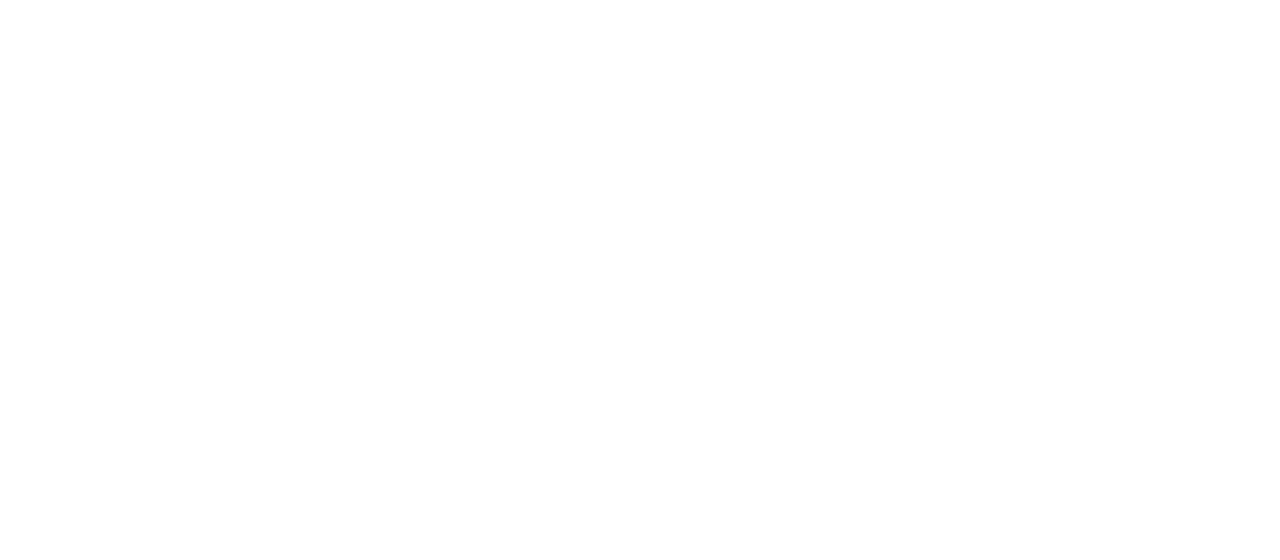
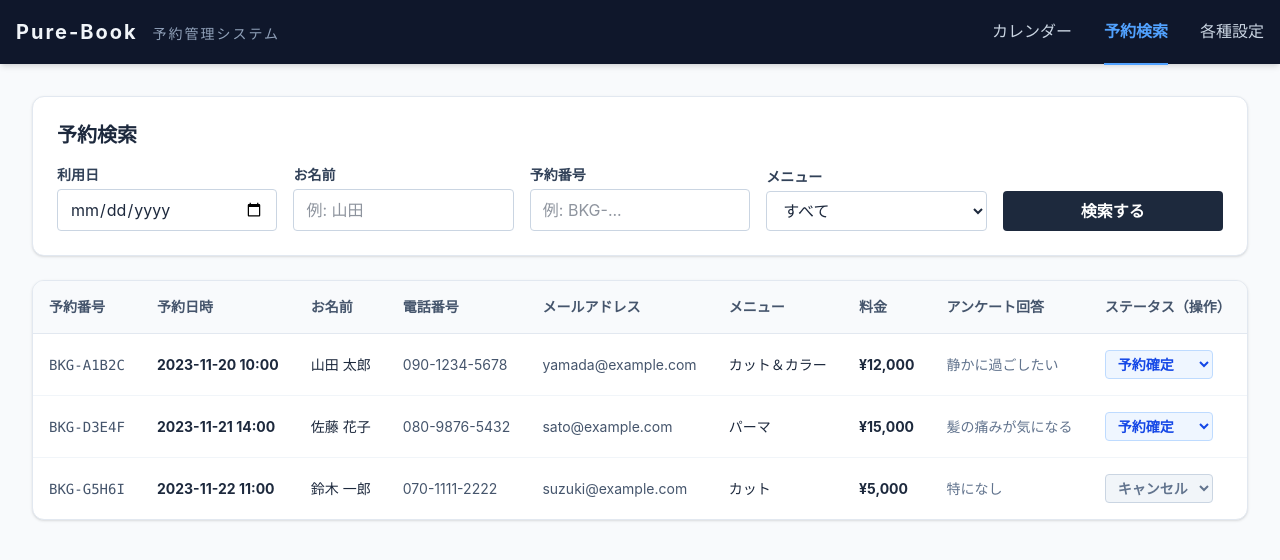
Before and after one commit to consolelogkochan/pure-book, a React (Vite) app in the folder frontend/: page /admin/search in a window 1280 px wide. Before the commit this address had no page. Shown: the top 560 px of the page. Built offline with nearby package versions, Linux system fonts and the light colour scheme.

Commit message:
feat: 管理者用予約検索および一覧テーブルUIの作成

```diff
--- a/frontend/src/App.tsx
+++ b/frontend/src/App.tsx
@@ -4,7 +4,7 @@
 import { BookingWizard } from './pages/BookingWizard'; // 👈 追加
 import { BookingSearch } from './pages/BookingSearch'; // 👈 新しく追加
 import { AdminCalendar } from './pages/AdminCalendar'; // 👈 追加
-
+import { AdminSearch } from './pages/AdminSearch'; // 👈 追加
 
 // ==========================================
 // アプリの骨組み（ルーティング設定）
@@ -35,6 +35,7 @@
         {/* 管理者向け画面（AdminLayout側でヘッダー等を持っているため、そのまま表示） */}
         <Route path="/admin/calendar" element={<AdminCalendar />} />
         {/* 今後ここに追加していきます： <Route path="/admin/search" element={<AdminSearch />} /> */}
+        <Route path="/admin/search" element={<AdminSearch />} />
       </Routes>
     </BrowserRouter>
   );
--- a/frontend/src/pages/AdminCalendar.tsx
+++ b/frontend/src/pages/AdminCalendar.tsx
@@ -151,7 +151,7 @@
               </select>
             </div>
 
-            {/* 事実としていただいた、重要な店舗用メモ欄 */}
+            {/* 店舗用メモ欄 */}
             <div>
               <label className="block text-sm font-bold text-slate-700 mb-1">店舗用メモ（お客様には非公開）</label>
               <textarea
--- /dev/null
+++ b/frontend/src/pages/AdminSearch.tsx
@@ -0,0 +1,124 @@
+import { useForm } from 'react-hook-form';
+import { AdminLayout } from '../layouts/AdminLayout';
+
+// 検索フォームの型定義
+interface SearchFormInputs {
+  date: string;
+  name: string;
+  reference: string;
+  menu: string;
+  status: string;
+}
+
+export const AdminSearch = () => {
+  // react-hook-formを導入！
+  const { register, handleSubmit } = useForm<SearchFormInputs>();
+
+  // 検索ボタンが押された時の処理
+  const onSubmit = (data: SearchFormInputs) => {
+    // 今回はガワの作成なので、コンソールに出力するだけ
+    console.log('検索実行（APIへ送信するデータ）:', data);
+    alert('検索を実行しました（コンソールを確認してください）');
+  };
+
+  // 一覧表示用のモックデータ（指定された全9項目）
+  const mockResults = [
+    { id: 1, ref: 'BKG-A1B2C', date: '2023-11-20 10:00', name: '山田 太郎', phone: '090-1234-5678', email: 'yamada@example.com', menu: 'カット＆カラー', price: '¥12,000', survey: '静かに過ごしたい', status: 'confirmed' },
+    { id: 2, ref: 'BKG-D3E4F', date: '2023-11-21 14:00', name: '佐藤 花子', phone: '080-9876-5432', email: 'sato@example.com', menu: 'パーマ', price: '¥15,000', survey: '髪の痛みが気になる', status: 'confirmed' },
+    { id: 3, ref: 'BKG-G5H6I', date: '2023-11-22 11:00', name: '鈴木 一郎', phone: '070-1111-2222', email: 'suzuki@example.com', menu: 'カット', price: '¥5,000', survey: '特になし', status: 'cancelled' },
+  ];
+
+  return (
+    <AdminLayout>
+      <div className="space-y-6">
+
+        {/* ==========================================
+            上部：検索フィルターUI (react-hook-form使用)
+            ========================================== */}
+        <div className="bg-white rounded-xl shadow-sm border border-slate-200 p-6">
+          <h2 className="text-xl font-bold text-slate-800 mb-4">予約検索</h2>
+
+          <form onSubmit={handleSubmit(onSubmit)} className="grid grid-cols-1 md:grid-cols-3 lg:grid-cols-5 gap-4 items-end">
+            <div>
+              <label className="block text-sm font-bold text-slate-700 mb-1">利用日</label>
+              <input type="date" {...register('date')} className="w-full border border-slate-300 rounded px-3 py-2" />
+            </div>
+            <div>
+              <label className="block text-sm font-bold text-slate-700 mb-1">お名前</label>
+              <input type="text" {...register('name')} placeholder="例: 山田" className="w-full border border-slate-300 rounded px-3 py-2" />
+            </div>
+            <div>
+              <label className="block text-sm font-bold text-slate-700 mb-1">予約番号</label>
+              <input type="text" {...register('reference')} placeholder="例: BKG-..." className="w-full border border-slate-300 rounded px-3 py-2" />
+            </div>
+            <div>
+              <label className="block text-sm font-bold text-slate-700 mb-1">メニュー</label>
+              <select {...register('menu')} className="w-full border border-slate-300 rounded px-3 py-2 bg-white">
+                <option value="">すべて</option>
+                <option value="cut">カット</option>
+                <option value="color">カラー</option>
+              </select>
+            </div>
+            <button type="submit" className="w-full bg-slate-800 text-white font-bold py-2 px-4 rounded hover:bg-slate-700 transition">
+              検索する
+            </button>
+          </form>
+        </div>
+
+        {/* ==========================================
+            下部：検索結果一覧テーブルUI
+            ========================================== */}
+        <div className="bg-white rounded-xl shadow-sm border border-slate-200 overflow-hidden">
+          {/* 伊崎さんの推論！横幅がはみ出た時だけスクロールさせる最強のクラス */}
+          <div className="overflow-x-auto">
+            {/* whitespace-nowrap で文字の自動改行を防ぎ、表をきれいに保つ */}
+            <table className="w-full text-left border-collapse whitespace-nowrap min-w-300">
+              <thead className="bg-slate-50 border-b border-slate-200">
+                <tr>
+                  <th className="p-4 font-bold text-sm text-slate-600">予約番号</th>
+                  <th className="p-4 font-bold text-sm text-slate-600">予約日時</th>
+                  <th className="p-4 font-bold text-sm text-slate-600">お名前</th>
+                  <th className="p-4 font-bold text-sm text-slate-600">電話番号</th>
+                  <th className="p-4 font-bold text-sm text-slate-600">メールアドレス</th>
+                  <th className="p-4 font-bold text-sm text-slate-600">メニュー</th>
+                  <th className="p-4 font-bold text-sm text-slate-600">料金</th>
+                  <th className="p-4 font-bold text-sm text-slate-600">アンケート回答</th>
+                  <th className="p-4 font-bold text-sm text-slate-600">ステータス（操作）</th>
+                </tr>
+              </thead>
+              <tbody className="divide-y divide-slate-100">
+                {mockResults.map((result) => (
+                  <tr key={result.id} className="hover:bg-slate-50 transition-colors">
+                    <td className="p-4 font-mono text-sm text-slate-600">{result.ref}</td>
+                    <td className="p-4 text-sm font-bold text-slate-800">{result.date}</td>
+                    <td className="p-4 text-sm text-slate-800">{result.name}</td>
+                    <td className="p-4 text-sm text-slate-600">{result.phone}</td>
+                    <td className="p-4 text-sm text-slate-600">{result.email}</td>
+                    <td className="p-4 text-sm text-slate-800">{result.menu}</td>
+                    <td className="p-4 text-sm text-slate-800 font-bold">{result.price}</td>
+                    <td className="p-4 text-sm text-slate-500 max-w-xs truncate" title={result.survey}>
+                      {result.survey}
+                    </td>
+                    <td className="p-4">
+                      {/* 事実3: 一覧から直接ステータスを変更できるUI */}
+                      <select
+                        defaultValue={result.status}
+                        className={`text-sm font-bold border rounded px-2 py-1 ${
+                          result.status === 'cancelled' ? 'bg-slate-100 text-slate-500 border-slate-300' : 'bg-blue-50 text-blue-700 border-blue-200'
+                        }`}
+                      >
+                        <option value="confirmed">予約確定</option>
+                        <option value="cancelled">キャンセル</option>
+                      </select>
+                    </td>
+                  </tr>
+                ))}
+              </tbody>
+            </table>
+          </div>
+        </div>
+
+      </div>
+    </AdminLayout>
+  );
+};
```
